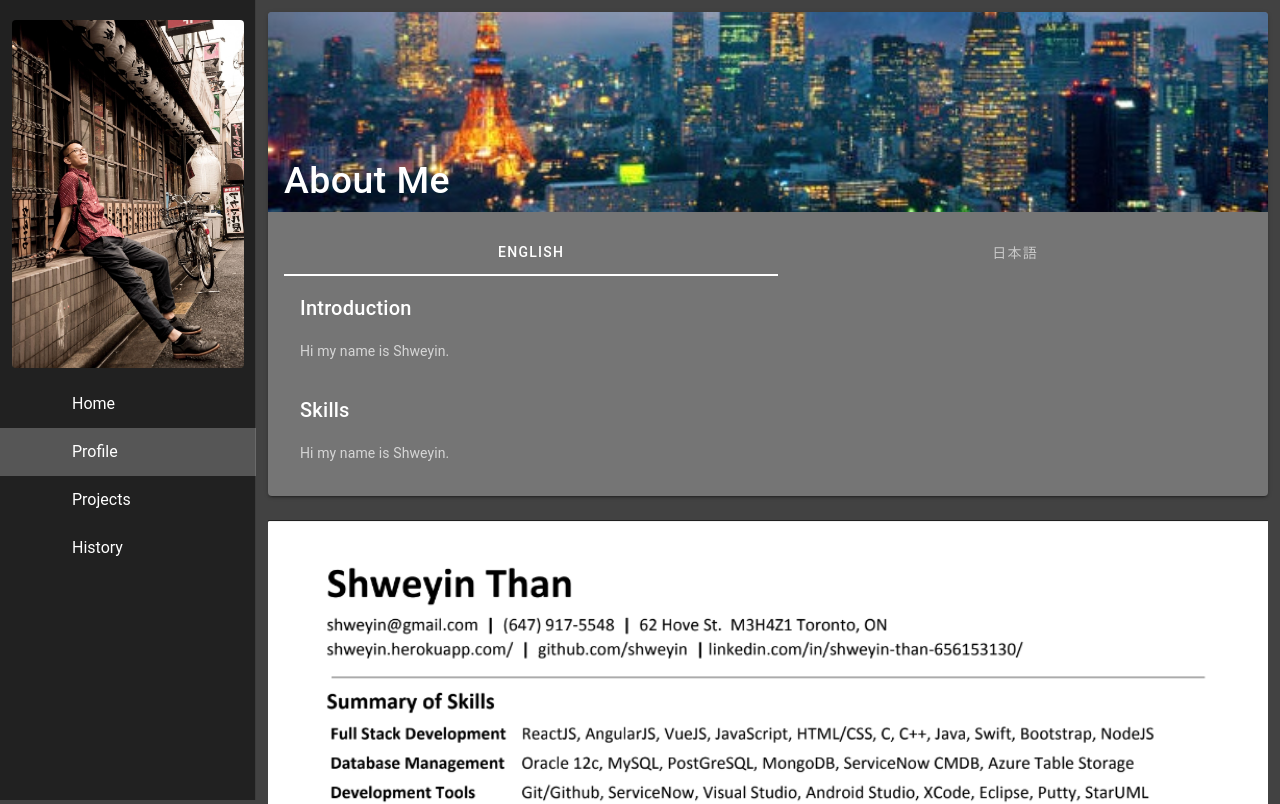
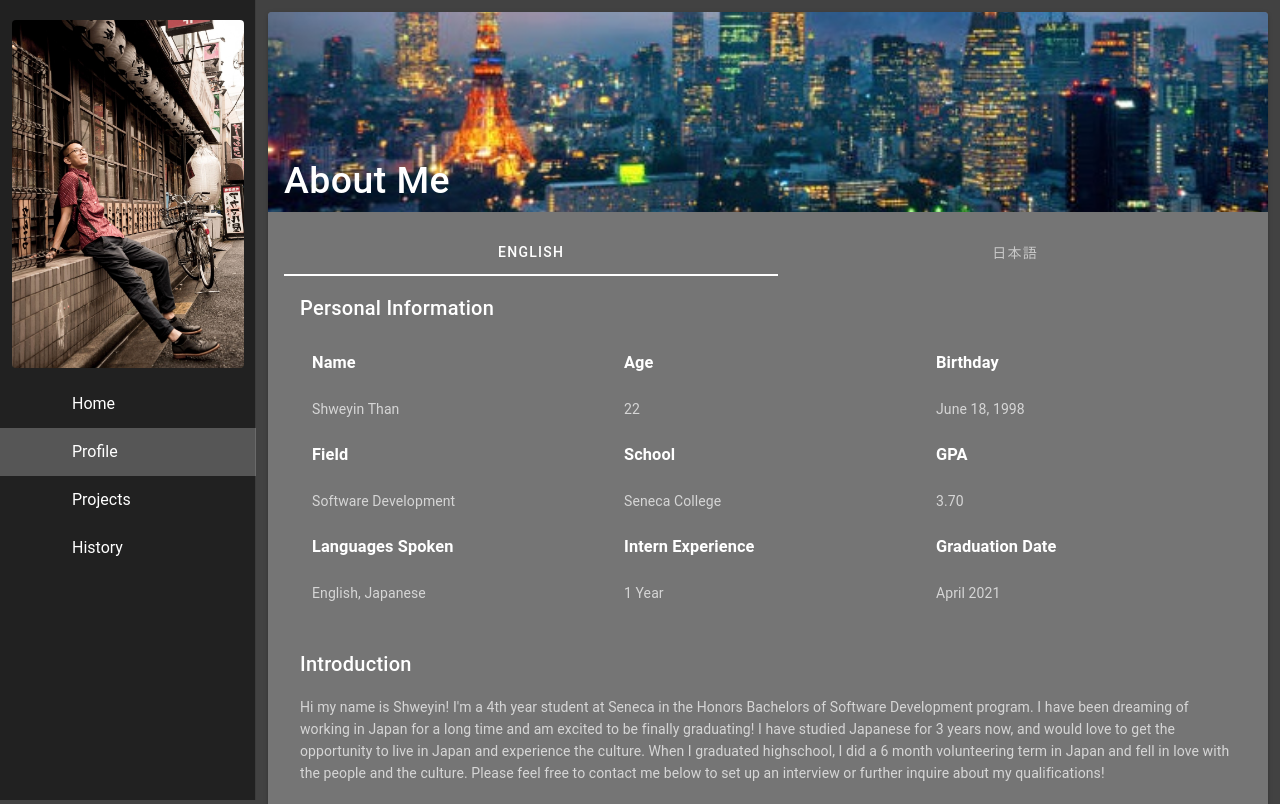
Before and after one commit to shweyin/shweyin-website, a Vue app: page /#/profile in a window 1280 px wide. Shown: the top 804 px of the page. Built offline with nearby package versions, Linux system fonts and the light colour scheme; the HTML template or start-up script is replaced by a standard one.

Commit message:
finished profile page

```diff
--- a/src/views/Profile.vue
+++ b/src/views/Profile.vue
@@ -11,26 +11,104 @@
                             <v-tab color="#616161">English</v-tab>
                             <v-tab-item color="#616161">
                                 <v-card color="#616161" class="grey darken-1 rounded-0" flat dark>
+                                    <v-card-title>Personal Information</v-card-title>
+                                    <v-card-text>
+                                        <v-container >
+                                            <v-row class="white--text">
+                                                <v-col><h3>Name</h3></v-col>
+                                                <v-col><h3>Age</h3></v-col>
+                                                <v-col><h3>Birthday</h3></v-col>
+                                            </v-row>
+                                            <v-row>
+                                                <v-col>Shweyin Than</v-col>
+                                                <v-col>22</v-col>
+                                                <v-col>June 18, 1998</v-col>
+                                            </v-row>
+                                            <v-row class="white--text">
+                                                <v-col><h3>Field</h3></v-col>
+                                                <v-col><h3>School</h3></v-col>
+                                                <v-col><h3>GPA</h3></v-col>
+                                            </v-row>
+                                            <v-row>
+                                                <v-col>Software Development</v-col>
+                                                <v-col>Seneca College</v-col>
+                                                <v-col>3.70</v-col>
+                                            </v-row>
+                                            <v-row class="white--text">
+                                                <v-col><h3>Languages Spoken</h3></v-col>
+                                                <v-col><h3>Intern Experience</h3></v-col>
+                                                <v-col><h3>Graduation Date</h3></v-col>
+                                            </v-row>
+                                            <v-row>
+                                                <v-col>English, Japanese</v-col>
+                                                <v-col>1 Year</v-col>
+                                                <v-col>April 2021</v-col>
+                                            </v-row>
+                                        </v-container>
+                                    </v-card-text>
                                     <v-card-title>Introduction</v-card-title>
                                     <v-card-text>
-                                        Hi my name is Shweyin.
-                                    </v-card-text>
-                                    <v-card-title>Skills</v-card-title>
-                                    <v-card-text>
-                                        Hi my name is Shweyin.
+                                        Hi my name is Shweyin! I'm a 4th year student at Seneca in the Honors Bachelors of Software Development program. I have been dreaming of working
+                                        in Japan for a long time and am excited to be finally graduating! I have studied Japanese for 3 years now, and would love to get the opportunity
+                                        to live in Japan and experience the culture. When I graduated highschool, I did a 6 month volunteering term in Japan and fell in love with the people
+                                        and the culture. Please feel free to contact me below to set up an interview or further inquire about my qualifications!
                                     </v-card-text>
                                 </v-card>
                             </v-tab-item>
                             <v-tab>日本語</v-tab>
                             <v-tab-item>
-                                <v-card class="grey darken-1 rounded-0" flat>
+                                <v-card color="#616161" class="grey darken-1 rounded-0" flat dark>
+                                    <v-card-title>個人情報</v-card-title>
                                     <v-card-text>
-                                        asd
+                                        <v-container >
+                                            <v-row class="white--text">
+                                                <v-col><h3>名前</h3></v-col>
+                                                <v-col><h3>年齢</h3></v-col>
+                                                <v-col><h3>誕生日</h3></v-col>
+                                            </v-row>
+                                            <v-row>
+                                                <v-col>サン・シュウエイン</v-col>
+                                                <v-col>22</v-col>
+                                                <v-col>18日6月1998年</v-col>
+                                            </v-row>
+                                            <v-row class="white--text">
+                                                <v-col><h3>専門</h3></v-col>
+                                                <v-col><h3>学校</h3></v-col>
+                                                <v-col><h3>GPA</h3></v-col>
+                                            </v-row>
+                                            <v-row>
+                                                <v-col>ソフトウェア開発</v-col>
+                                                <v-col>セネカ大学</v-col>
+                                                <v-col>3.70</v-col>
+                                            </v-row>
+                                            <v-row class="white--text">
+                                                <v-col><h3>言語</h3></v-col>
+                                                <v-col><h3>インターン経験</h3></v-col>
+                                                <v-col><h3>卒業日</h3></v-col>
+                                            </v-row>
+                                            <v-row>
+                                                <v-col>英語、日本語</v-col>
+                                                <v-col>1年</v-col>
+                                                <v-col>4月1998年</v-col>
+                                            </v-row>
+                                        </v-container>
+                                    </v-card-text>
+                                    <v-card-title>自己紹介</v-card-title>
+                                    <v-card-text>
+                                        こんにちは、シュウエインと申します！今セネカ大学の４年生でソフトウェア開発を勉強しています。高校卒業した時に日本で6っ月ボランティアしに行きました。その時、日本の文化、
+                                        人々、や言語に惚れて、それから日本に働くのを憧れました。卒業したらにほんで働くつもりです！気になる点やご質問があれば是非下のボタンからお聞き合わせください。宜しくお願い致します！
                                     </v-card-text>
                                 </v-card>
                             </v-tab-item>
                         </v-tabs>
+                        <v-card-actions class="white--text">
+                            <v-spacer></v-spacer>
+                            <v-btn icon dark href="mailto:shweyin@gmail.com"><v-icon>mdi-email</v-icon></v-btn>
+                            <v-btn icon dark href="https://www.linkedin.com/in/shweyin-than-656153130/" target="_blank"><v-icon>mdi-linkedin</v-icon></v-btn>
+                            <v-btn icon dark href="https://github.com/shweyin" target="_blank"><v-icon>mdi-github</v-icon></v-btn>
+                        </v-card-actions>
                     </v-card-text>
+
                 </v-card>
             </v-col>
             <v-col class="">
```
